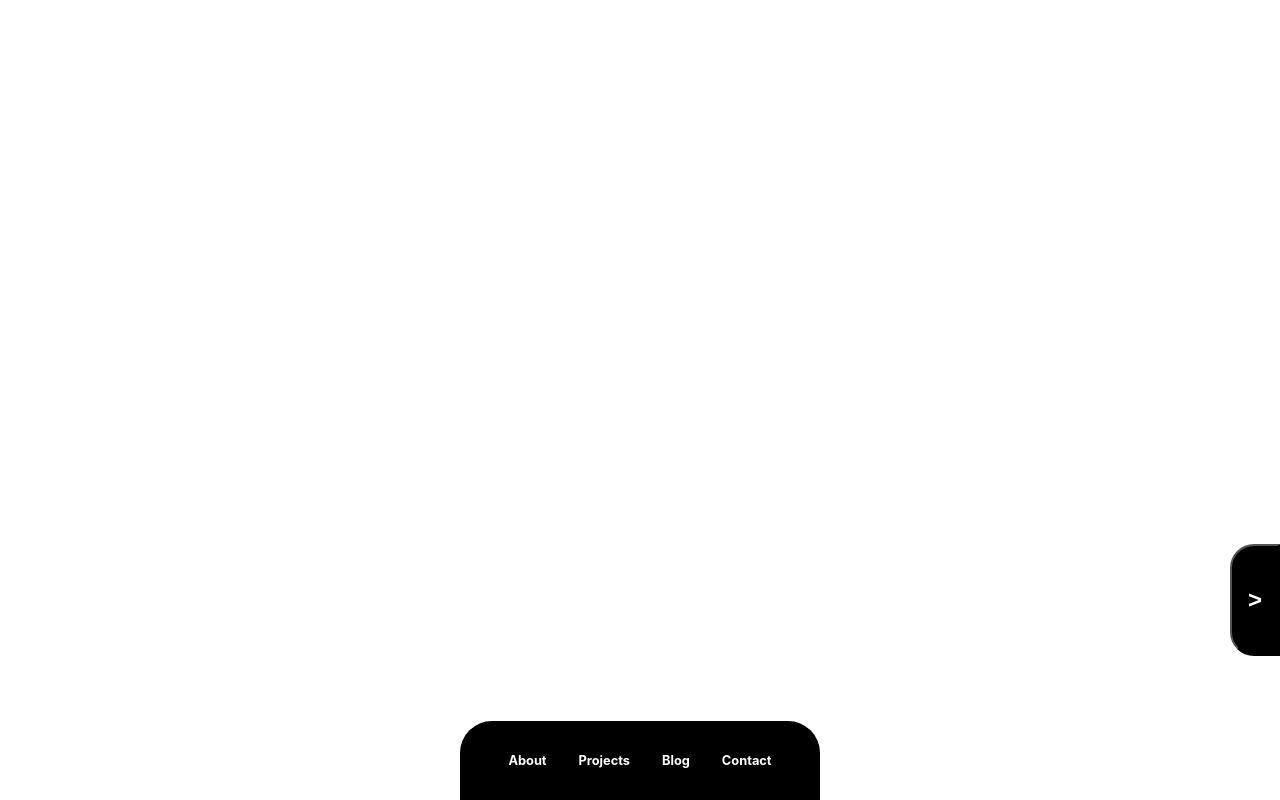
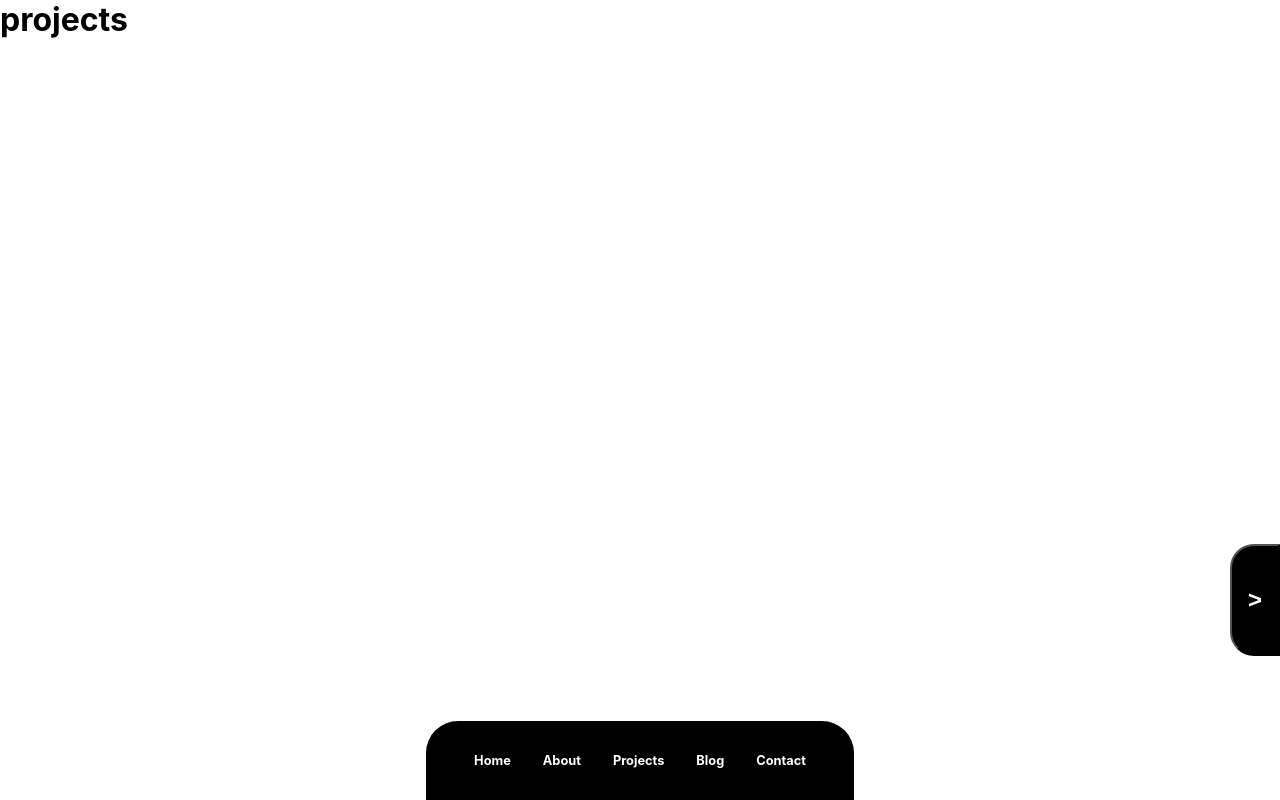
Before and after one commit to JadeZaher/portfolio-app, a React (Create React App) app: page /projects in a window 1280 px wide. Built offline with nearby package versions, Linux system fonts and the light colour scheme.

Commit message:
Changed Nav Over To React Router Implimentation

```diff
--- a/package.json
+++ b/package.json
@@ -8,7 +8,9 @@
     "@testing-library/user-event": "^13.5.0",
     "react": "^18.1.0",
     "react-dom": "^18.1.0",
-    "react-scripts": "5.0.1",
+    "react-router-dom": "^6.3.0",
+    "react-scripts": "^5.0.1",
+    "reinstall": "^2.0.0",
     "web-vitals": "^2.1.4"
   },
   "scripts": {
--- a/src/App.js
+++ b/src/App.js
@@ -1,23 +1,13 @@
 import './App.css';
+import Views from './Routes/views';
+import { BrowserRouter} from "react-router-dom";
 
 function App() {
   return (
-    <div className="App">
-      <div className='nav-wrap'>
-        <div className='nav'>
-          <a href=""> About </a>
-          <a href=""> Projects </a>
-          <a href=""> Blog </a>
-          <a href=""> Contact </a>
-        </div>
-      </div>
-      <div className='button-nav-right'>
-        <button> {'>'} </button>
-      </div>
-      <div className=''>
 
-      </div>
-    </div>
+      <BrowserRouter>
+       <Views/>
+      </BrowserRouter>
   );
 }
 
--- /dev/null
+++ b/src/Routes/nav.js
@@ -0,0 +1,23 @@
+import { Outlet, Link } from "react-router-dom";
+
+const Nav = () => {
+    return(
+    <>
+        <div className='nav-wrap'>
+            <div className='nav'>
+                <Link to='/'> Home </Link>
+                <Link to='/about'> About </Link>
+                <Link to='/projects'> Projects </Link>
+                <Link to='/blog'> Blog </Link>
+                <Link to='/contact'> Contact </Link>
+            </div>
+        </div>
+        <div className='button-nav-right'>
+                <button> {'>'} </button>
+        </div>
+    <Outlet/>
+    </>
+    )
+}
+
+export default Nav;
--- /dev/null
+++ b/src/Routes/views.js
@@ -0,0 +1,18 @@
+import { Route, Routes } from "react-router-dom";
+import Nav from "./nav";
+
+const Views = () => {
+    return(
+    <Routes>
+        <Route path='/' element={<Nav/>}>
+        <Route path="/about" element={<h1>About</h1>} />
+            <Route path="/projects" element={<h1>projects</h1>} />
+            <Route path="/blogs" element={<h1>Blog</h1>} />
+            <Route path="/contact" element={<h1>Contact</h1>} />
+            <Route path="*" element={<h1>Not Found</h1>} />
+        </Route>
+    </Routes>
+    )
+}
+
+export default Views
```
Also changed, not shown: 1 other file (tests, documents, lock files or other folders).
